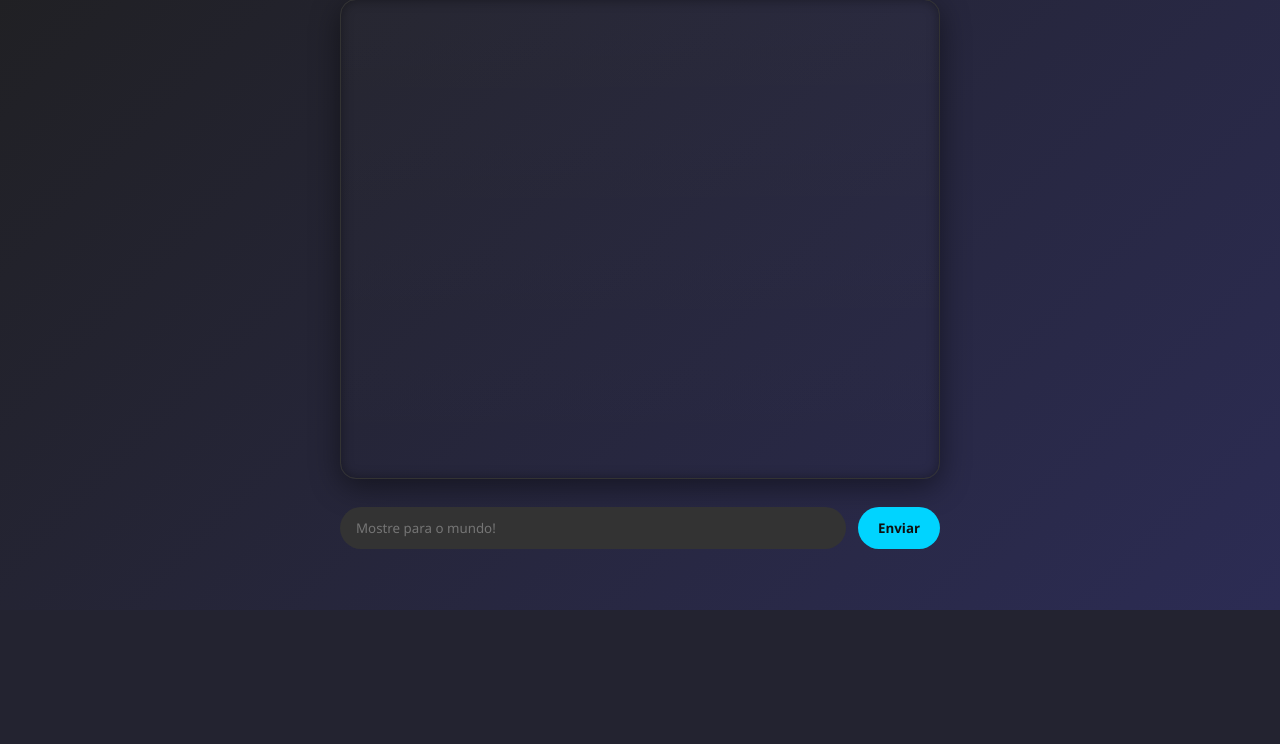
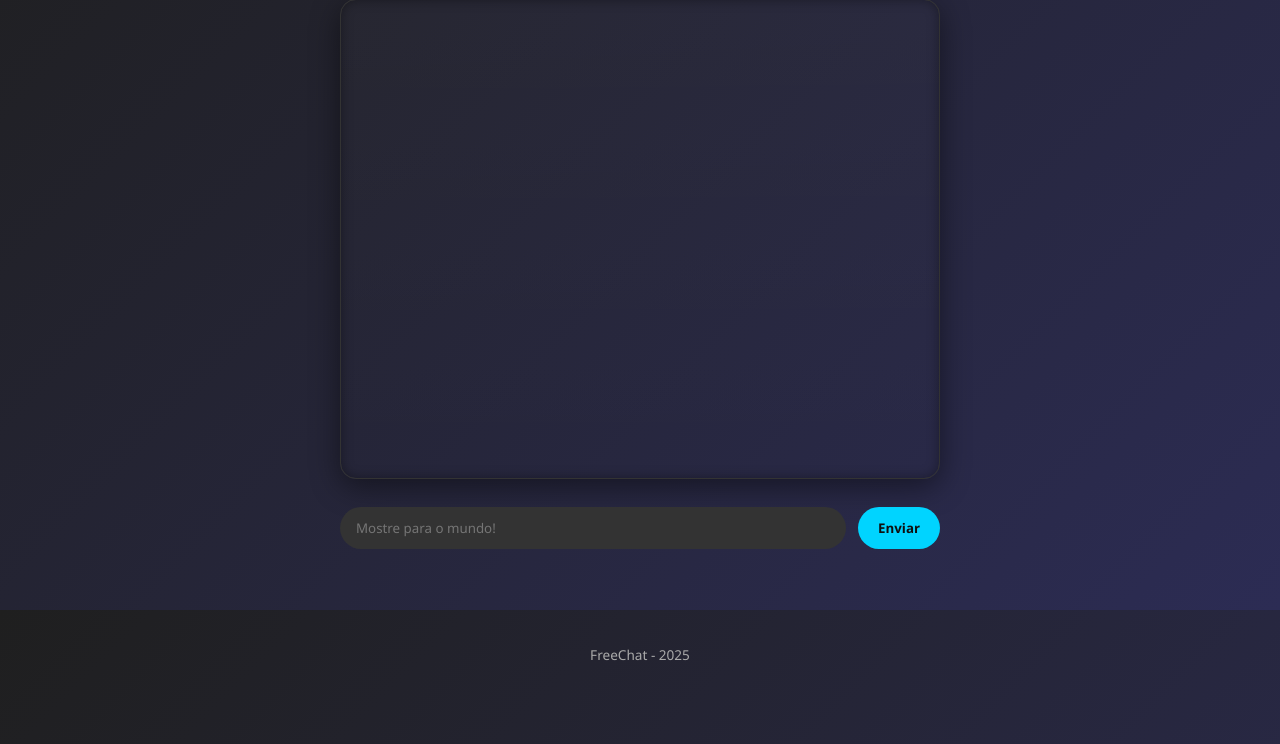
Before and after one commit to DuqueMajores/Projeto-FreeChat, a Flask app: page / in a window 1280 px wide. Shown: the part 190-934 px from the top of the page. Before the commit the page ends 800 px from the top, so only its background shows below. Run offline with Flask 3, Linux system fonts and the light colour scheme; data that the repository does not hold is empty.

Commit message:
update footer

```diff
--- a/static/css/style.css
+++ b/static/css/style.css
@@ -136,3 +136,13 @@ header h5{ font-weight:300; color: #dcdcdc; font-size: .95rem; }
 
 /* Animação */
 @keyframes fadeIn { from { opacity:0; transform: translateY(8px);} to { opacity:1; transform: translateY(0);} }
+
+/* Footer simples e com altura maior */
+footer {
+  width: 100%;
+  max-width: var(--max-width);
+  padding: 80px 0; /* Aumenta a altura do footer */
+  text-align: center;
+  font-size: 0.85rem;
+  color: #aaa;
+}
--- a/templates/index.html
+++ b/templates/index.html
@@ -43,6 +43,10 @@
     <input type="text" name="mensagem" id="mensagem" placeholder="Mostre para o mundo!" title="Campo de mensagem" autocomplete="off">
     <button type="submit">Enviar</button>
   </form>
+
+  <footer>
+    FreeChat - 2025
+  </footer>
 
   <script>
     const chatForm = document.getElementById("chat-form");
```
